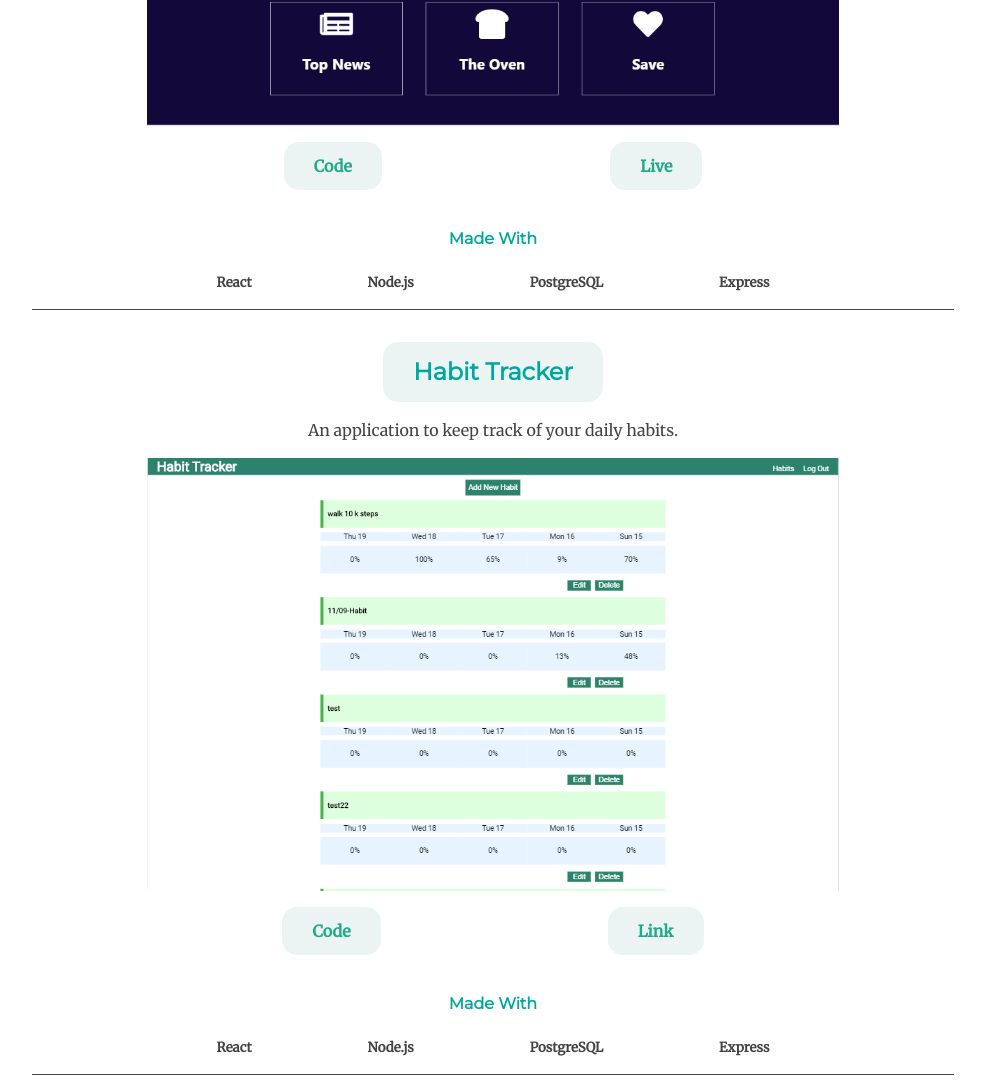
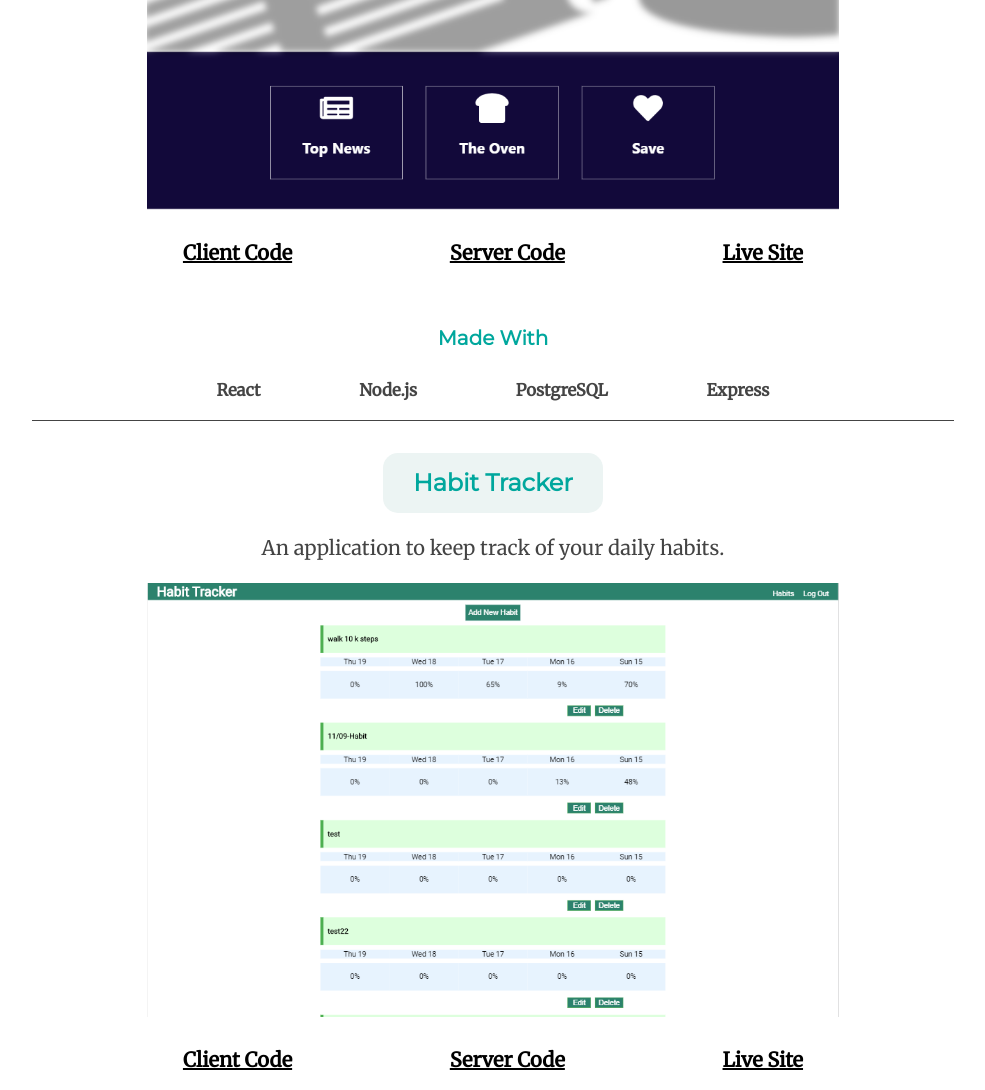
Before and after one commit to nrrao/Nandana-portfolio, a plain HTML site: page index.html in a window 1280 px wide. Shown: the part 1428-2518 px from the top of the page, without its empty margins (147-1132 px from the left). Drawn offline with nearby package versions, Linux system fonts and the light colour scheme.

Commit message:
review changes

```diff
--- a/index.css
+++ b/index.css
@@ -60,6 +60,7 @@ nav {
   text-align: left;
   margin-left: 1rem;
   margin-right: 2rem;
+  padding-bottom: 5px;
 }
 .navbar a:hover {
   color: black;
@@ -219,10 +220,10 @@ width:100%;
 }
 
 .links a{
-  color:#1fab89;
+  color:black;
+
   font-weight: bold;
-  background-color: #ecf4f3;
-  text-decoration: none;
+
   text-align: center;
   margin-top: 1rem;
   padding: 12px 30px;
@@ -231,7 +232,7 @@ width:100%;
 
 }
 a:hover{
-  color:black;
+  color:#1fab89;
 
 }
 
@@ -265,7 +266,7 @@ footer h3{
 @media screen and (min-width:400px){
   nav {
     width: 100%;
-    height: 5rem;
+    height: 4rem;
     position:fixed;
     background-color:#ecf4f3;
   }
@@ -296,9 +297,13 @@ footer h3{
     margin:auto;
   }
 
+
 }
 
 @media screen and (min-width: 1000px) {
+  body{
+    font-size: 20px;
+  }
   h1{
     font-size: 2.5rem;
   }
--- a/index.html
+++ b/index.html
@@ -78,8 +78,10 @@
             <div class="project-information bb">
                 <div class="links">
                     <a href="https://github.com/thinkful-ei-gecko/BreadCrumbs-Client" target="_blank"
-                        class="project-button">Code</a>
-                    <a href="https://breadcrumbs.now.sh/" target="_blank" class="project-button">Live</a>
+                        class="project-button">Client Code</a>
+                        <a href="	https://github.com/thinkful-ei-gecko/BreadCrumbs-Server" target="_blank"
+                        class="project-button">Server Code</a>
+                    <a href="https://breadcrumbs.now.sh/" target="_blank" class="project-button">Live Site</a>
                 </div>
 
                 <section class="tech">
@@ -109,8 +111,10 @@
             <div class="project-information bb">
                 <div class="links">
                     <a href="https://github.com/nrrao/habitTracker-client" target="_blank"
-                        class="project-button">Code</a>
-                    <a href="https://nandana-habittracker-app.now.sh/" target="_blank" class="project-button">Link</a>
+                        class="project-button">Client Code</a>
+                        <a href="https://github.com/nrrao/habitTracker-server" target="_blank"
+                        class="project-button">Server Code</a>
+                    <a href="https://nandana-habittracker-app.now.sh/" target="_blank" class="project-button">Live Site</a>
                 </div>
 
                 <section class="tech">
@@ -143,8 +147,10 @@
             <div class="project-information">
                 <div class="links">
                     <a href="https://github.com/thinkful-ei-gecko/quasar-nandana-spaced-repetition-client"
-                        target="_blank" class="project-button">Code</a>
-                    <a href="https://m-o-r-s-e.now.sh/" target="_blank" class="project-button">Link</a>
+                        target="_blank" class="project-button">Client Code</a>
+                        <a href="https://github.com/thinkful-ei-gecko/quasar-nandana-spaced-repetition-server"
+                        target="_blank" class="project-button">Server Code</a>
+                    <a href="https://m-o-r-s-e.now.sh/" target="_blank" class="project-button">Live Site</a>
                 </div>
 
                 <section class="tech">
```
